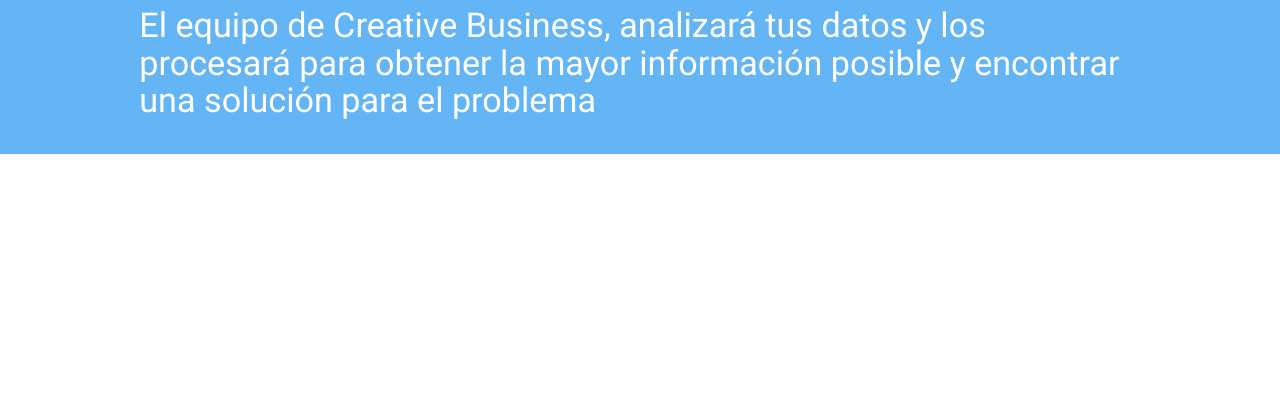
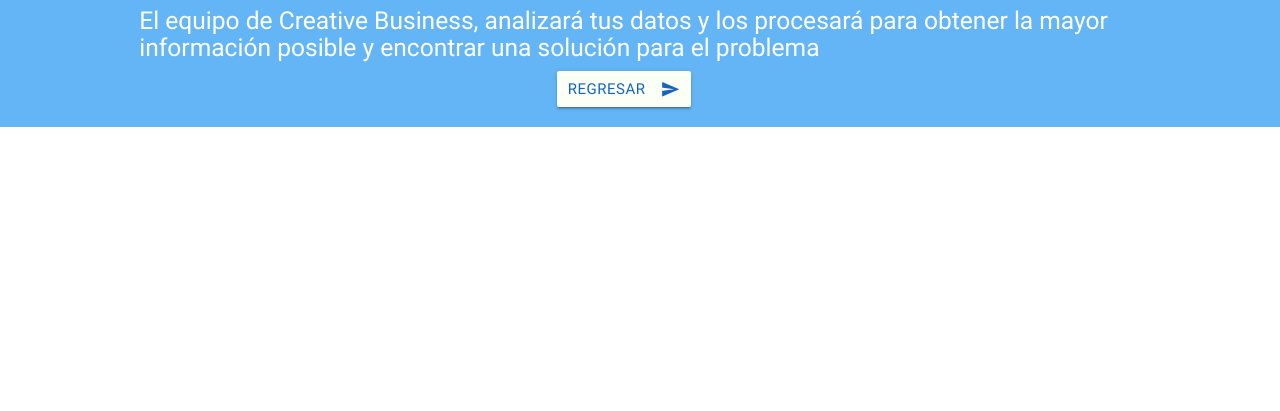
Before and after one commit to TeamHackBancomer/Creative-Business, a plain HTML site: page public/thank.html in a window 1280 px wide. Shown: the part 389-800 px from the top of the page. Drawn offline with Linux system fonts and the light colour scheme.

Commit message:
Designed thank page

```diff
--- a/public/css/thank.css
+++ b/public/css/thank.css
@@ -1,3 +1,7 @@
 #thank{
     margin-top: 18em;
 }
+
+@media (min-width: 0px) and (max-width: 425px) {#thank{margin-top: 9em;}}
+@media (min-width: 426px) and (max-width: 768px) {#thank{margin-top: 13em;}}
+@media (min-width: 769px) and (max-width: 1024px){#thank{margin-top: 12em;}}
--- a/public/thank.html
+++ b/public/thank.html
@@ -21,8 +21,9 @@
         <div class="container row">
             <div class="col s12">
                 <h1>Gracias por llenar el cuestionario</h1>
-                <h4>El equipo de Creative Business, analizará tus datos y los procesará para obtener la mayor información posible
-                    y encontrar una solución para el problema</h4>
+                <h5>El equipo de Creative Business, analizará tus datos y los procesará para obtener la mayor información posible
+                    y encontrar una solución para el problema</h5>
+                <a href="form.html" class="btn waves-effect waves-light center col push-s4 push-m5" id="submit_button"><i class="material-icons right">send</i>Regresar</a>
             </div>
         </div>
     </div>
```
